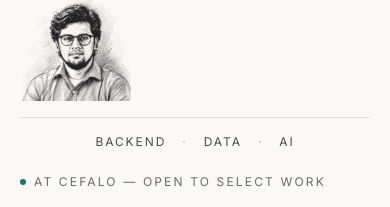
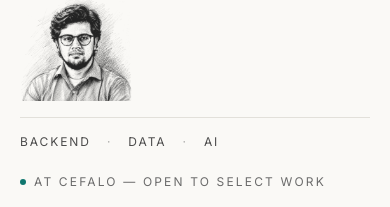
Before and after one commit to mjoyshuvo/profile, a Next.js app: page / in a window 390 px wide. Shown: the part 136-343 px from the top of the page. Built offline with nearby package versions, Linux system fonts and the light colour scheme.

Commit message:
Left-align the discipline caption on mobile
The portrait is small and left-aligned there, so a centred caption floated
free of it. It stays centred from lg, where the image fills the column.

```diff
--- a/components/Hero.tsx
+++ b/components/Hero.tsx
@@ -105,7 +105,7 @@ export function Hero() {
           <Reveal delay={0.24}>
             {/* One centred line, dot-separated. "Engineer" is left to the nav's
                 role line — repeating it under each word read as a stutter. */}
-            <ul className="mt-4 flex items-center justify-center gap-4 border-t border-rule pt-4 text-xs uppercase tracking-[0.16em] text-ink-soft sm:mt-5 sm:gap-6 lg:mt-7 lg:pt-5">
+            <ul className="mt-4 flex items-center gap-4 border-t border-rule pt-4 text-xs uppercase tracking-[0.16em] text-ink-soft sm:mt-5 sm:gap-6 lg:mt-7 lg:justify-center lg:pt-5">
               {disciplines.map((d, i) => (
                 <li key={d} className="flex items-center gap-4 sm:gap-6">
                   {i > 0 ? (
```
